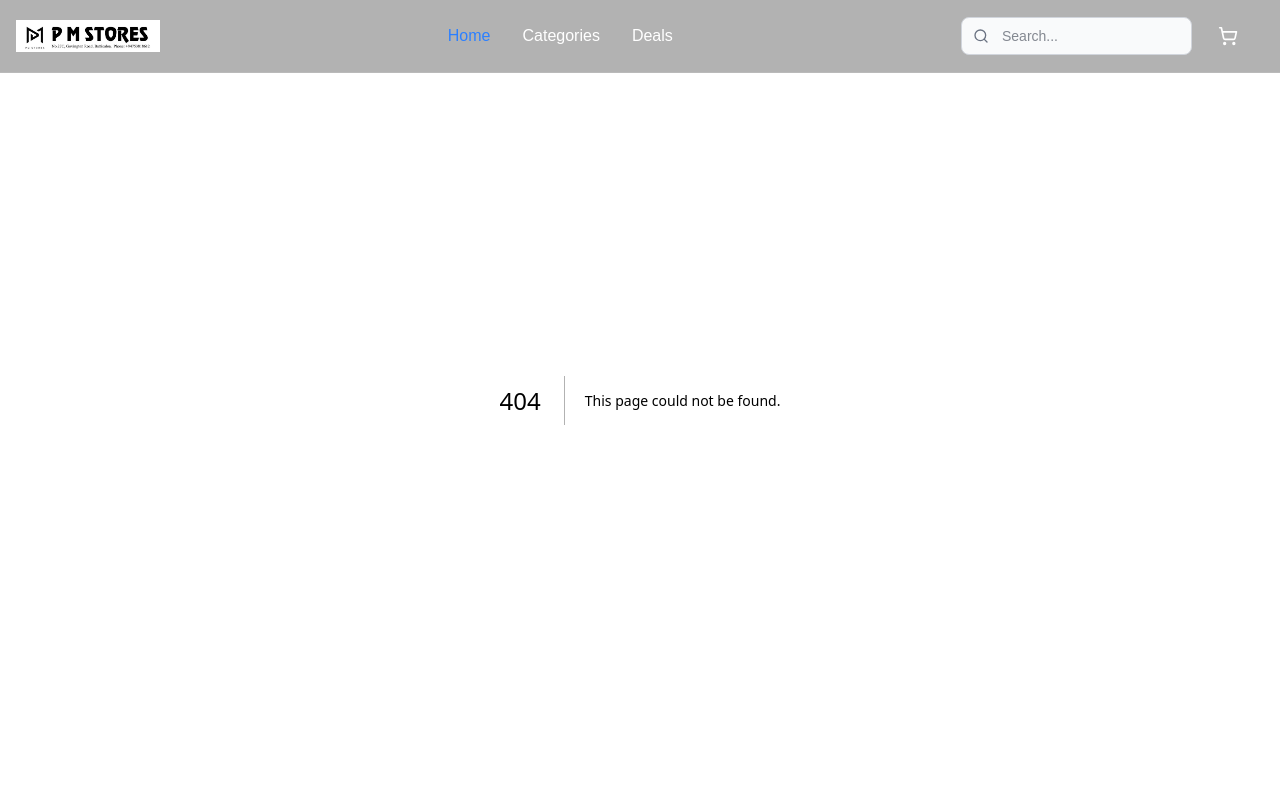
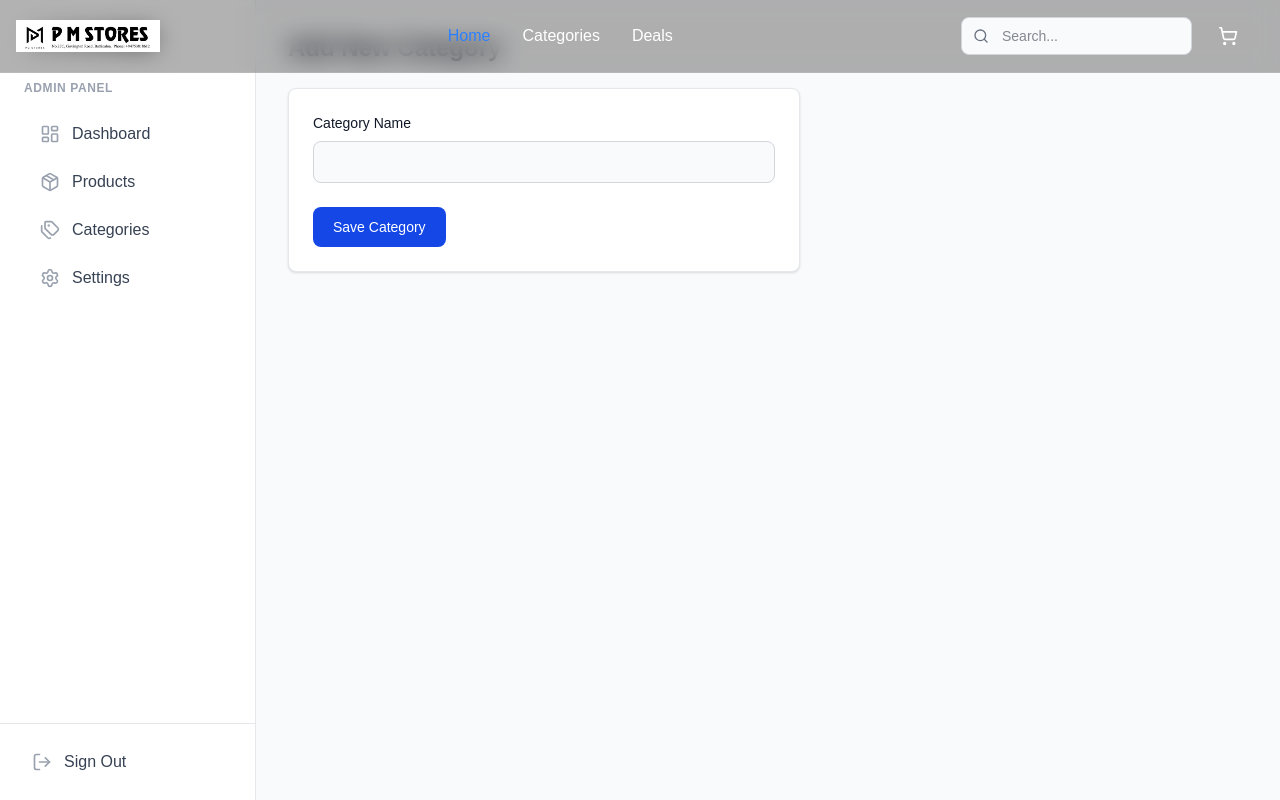
Before and after one commit to IT23591998/Grocery-shop, a Next.js app: page /admin/categories/new in a window 1280 px wide. Before the commit this address had no page. Built offline with nearby package versions, Linux system fonts and the light colour scheme; no server answers.

Commit message:
feat: complete admin dashboard with categories management and real stats

```diff
--- /dev/null
+++ b/src/app/admin/categories/[id]/page.tsx
@@ -0,0 +1,24 @@
+import { supabase } from '@/libs/supabaseClient';
+import CategoryForm from '@/components/admin/CategoryForm';
+
+async function getCategory(id: string) {
+    if (!supabase) return null;
+    const { data } = await supabase.from('categories').select('*').eq('id', id).single();
+    return data;
+}
+
+export default async function EditCategoryPage({ params }: { params: Promise<{ id: string }> }) {
+    const { id } = await params;
+    const category = await getCategory(id);
+
+    if (!category) {
+        return <div>Category not found</div>;
+    }
+
+    return (
+        <div>
+            <h1 className="text-2xl font-bold text-gray-900 dark:text-white mb-6">Edit Category: {category.name}</h1>
+            <CategoryForm category={category} />
+        </div>
+    );
+}
--- /dev/null
+++ b/src/app/admin/categories/new/page.tsx
@@ -0,0 +1,10 @@
+import CategoryForm from '@/components/admin/CategoryForm';
+
+export default function NewCategoryPage() {
+    return (
+        <div>
+            <h1 className="text-2xl font-bold text-gray-900 dark:text-white mb-6">Add New Category</h1>
+            <CategoryForm />
+        </div>
+    );
+}
--- /dev/null
+++ b/src/app/admin/categories/page.tsx
@@ -0,0 +1,71 @@
+import { supabase } from '@/libs/supabaseClient';
+import Link from 'next/link';
+import { Plus, Edit } from 'lucide-react';
+
+export const revalidate = 0; // Ensure fresh data
+
+async function getCategories() {
+    if (!supabase) return [];
+
+    const { data, error } = await supabase
+        .from('categories')
+        .select('*')
+        .order('id', { ascending: true });
+
+    if (error) {
+        console.error("Error fetching categories:", error);
+        return [];
+    }
+    return data;
+}
+
+export default async function AdminCategoriesPage() {
+    const categories = await getCategories();
+
+    return (
+        <div>
+            <div className="flex justify-between items-center mb-6">
+                <h1 className="text-2xl font-bold text-gray-900 dark:text-white">Categories</h1>
+                <Link href="/admin/categories/new" className="flex items-center px-4 py-2 bg-blue-600 hover:bg-blue-700 text-white rounded-lg transition-colors">
+                    <Plus className="w-4 h-4 mr-2" />
+                    Add Category
+                </Link>
+            </div>
+
+            <div className="bg-white dark:bg-gray-800 shadow-sm rounded-lg overflow-hidden border border-gray-200 dark:border-gray-700 max-w-3xl">
+                <table className="w-full text-sm text-left text-gray-500 dark:text-gray-400">
+                    <thead className="text-xs text-gray-700 uppercase bg-gray-50 dark:bg-gray-700 dark:text-gray-400">
+                        <tr>
+                            <th scope="col" className="px-6 py-3">ID</th>
+                            <th scope="col" className="px-6 py-3">Name</th>
+                            <th scope="col" className="px-6 py-3 text-right">Actions</th>
+                        </tr>
+                    </thead>
+                    <tbody>
+                        {categories.length === 0 ? (
+                            <tr>
+                                <td colSpan={3} className="px-6 py-4 text-center">No categories found.</td>
+                            </tr>
+                        ) : (
+                            categories.map((category: any) => (
+                                <tr key={category.id} className="bg-white border-b dark:bg-gray-800 dark:border-gray-700 hover:bg-gray-50 dark:hover:bg-gray-600">
+                                    <td className="px-6 py-4">{category.id}</td>
+                                    <td className="px-6 py-4 font-medium text-gray-900 whitespace-nowrap dark:text-white">
+                                        {category.name}
+                                    </td>
+                                    <td className="px-6 py-4 text-right">
+                                        <div className="flex items-center justify-end space-x-2">
+                                            <Link href={`/admin/categories/${category.id}`} className="text-blue-600 hover:text-blue-900 dark:text-blue-500 dark:hover:underline">
+                                                <Edit className="w-4 h-4" />
+                                            </Link>
+                                        </div>
+                                    </td>
+                                </tr>
+                            ))
+                        )}
+                    </tbody>
+                </table>
+            </div>
+        </div>
+    );
+}
--- /dev/null
+++ b/src/components/admin/CategoryForm.tsx
@@ -0,0 +1,65 @@
+"use client";
+
+import { useState } from 'react';
+import { supabase } from '@/libs/supabaseClient';
+import { useRouter } from 'next/navigation';
+
+export default function CategoryForm({ category }: { category?: any }) {
+    const router = useRouter();
+    const [loading, setLoading] = useState(false);
+    const [formData, setFormData] = useState({
+        name: category?.name || '',
+    });
+
+    const handleChange = (e: React.ChangeEvent<HTMLInputElement>) => {
+        const { name, value } = e.target;
+        setFormData(prev => ({ ...prev, [name]: value }));
+    };
+
+    const handleSubmit = async (e: React.FormEvent) => {
+        e.preventDefault();
+        setLoading(true);
+
+        if (!supabase) {
+            alert("Supabase client not initialized.");
+            setLoading(false);
+            return;
+        }
+
+        try {
+            if (category) {
+                // Update
+                const { error } = await supabase
+                    .from('categories')
+                    .update(formData)
+                    .eq('id', category.id);
+                if (error) throw error;
+            } else {
+                // Create
+                const { error } = await supabase
+                    .from('categories')
+                    .insert([formData]);
+                if (error) throw error;
+            }
+            router.push('/admin/categories');
+            router.refresh();
+        } catch (error: any) {
+            alert('Error saving category: ' + error.message);
+        } finally {
+            setLoading(false);
+        }
+    };
+
+    return (
+        <form onSubmit={handleSubmit} className="space-y-6 bg-white dark:bg-gray-800 p-6 rounded-lg shadow-sm border border-gray-200 dark:border-gray-700 max-w-lg">
+            <div>
+                <label className="block mb-2 text-sm font-medium text-gray-900 dark:text-white">Category Name</label>
+                <input type="text" name="name" value={formData.name} onChange={handleChange} required className="bg-gray-50 border border-gray-300 text-gray-900 text-sm rounded-lg focus:ring-blue-500 focus:border-blue-500 block w-full p-2.5 dark:bg-gray-700 dark:border-gray-600 dark:placeholder-gray-400 dark:text-white" />
+            </div>
+
+            <button type="submit" disabled={loading} className="text-white bg-blue-700 hover:bg-blue-800 focus:ring-4 focus:outline-none focus:ring-blue-300 font-medium rounded-lg text-sm w-full sm:w-auto px-5 py-2.5 text-center dark:bg-blue-600 dark:hover:bg-blue-700 dark:focus:ring-blue-800 disabled:opacity-50">
+                {loading ? 'Saving...' : 'Save Category'}
+            </button>
+        </form>
+    );
+}
```
